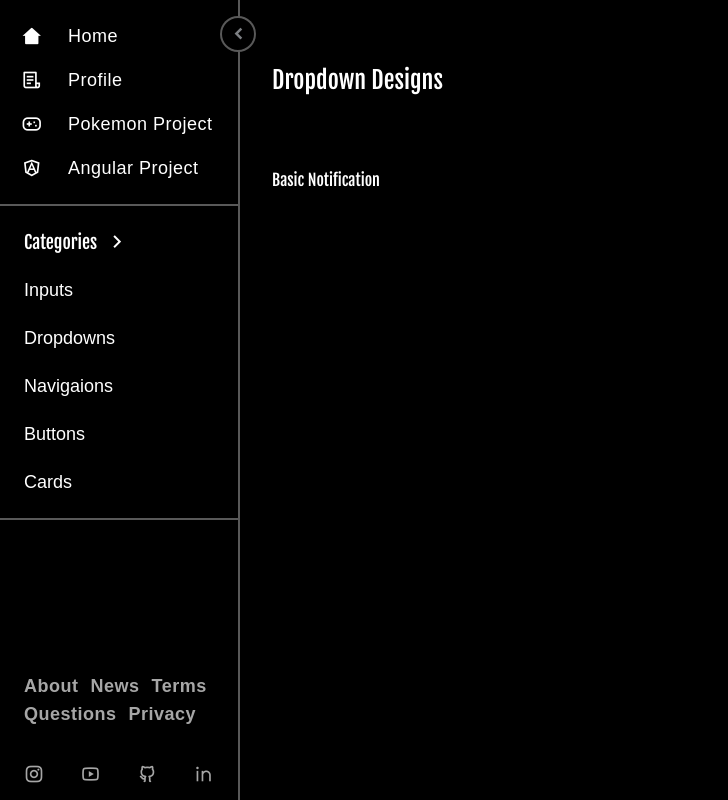
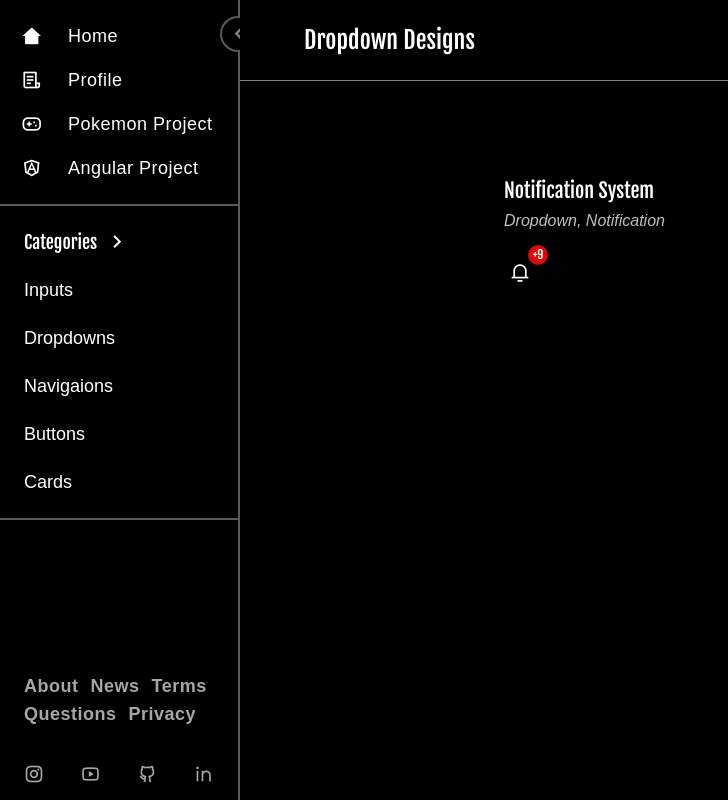
Before and after one commit to povertycycle/design-portfolio, a Next.js app: page /design-portfolio/designs/dropdowns in a window 1280 px wide. Shown: the whole page, without its empty margins (0-728 px from the left). Built offline with nearby package versions, Linux system fonts and the light colour scheme; a web font is replaced by a local one.

Commit message:
notification system

```diff
--- a/src/features/designs/dropdowns/DropdownDesigns.tsx
+++ b/src/features/designs/dropdowns/DropdownDesigns.tsx
@@ -1,18 +1,17 @@
-import { LabelInput } from "@/src/libraries/components/inputs/LabelInput";
-import { LabelPasswordInput } from "@/src/libraries/components/inputs/LabelPasswordInput";
-import { PasswordInput } from "@/src/libraries/components/inputs/PasswordInput";
-import { PinInput } from "@/src/libraries/components/inputs/PinInput";
-import { SearchInput } from "@/src/libraries/components/inputs/SearchInput";
-import { UnderlinedInput } from "@/src/libraries/components/inputs/UnderlinedInput";
+import { NotificationSystem } from "@/src/libraries/components/dropdowns/NotificationSystem";
 
 export const DropdownDesigns: React.FC = () => {
     return (
-        <div className="w-full h-full flex flex-col px-8 py-16 text-white">
-            <h1 className="text-2xl">Dropdown Designs</h1>
-            <div className="h-full overflow-y-auto sleek-scroll w-full flex flex-col mt-16 gap-12">
-                <div className="grid grid-cols-[216px_auto] gap-6 h-10 content-evenly ">
-                    <span className="my-auto">Basic Notification</span>
-                </div>
+        <div className="h-full pb-24 text-white w-full overflow-y-auto sleek-scroll ">
+            <h1 className="text-2xl px-16 pt-6 pb-6 mb-24 w-full z-50 sticky top-0 bg-black border-b border-white/50">
+                Dropdown Designs
+            </h1>
+            <div className="w-lg flex flex-col mx-auto">
+                <span className="my-auto text-xl">Notification System</span>
+                <span className="opacity-75 italic text-base mt-1 mb-6 font-smooch">
+                    Dropdown, Notification
+                </span>
+                <NotificationSystem />
             </div>
         </div>
     );
--- a/src/features/designs/inputs/InputDesigns.tsx
+++ b/src/features/designs/inputs/InputDesigns.tsx
@@ -18,7 +18,7 @@ export const InputDesigns: React.FC = () => {
                 </span>
                 <UnderlinedInput placeholder="Fullname" />
             </div>
-            <div className="my-24 w-full h-px bg-white/25" />
+            <div className="my-24 w-full h-px bg-white/35" />
             <div className="w-lg flex flex-col mx-auto">
                 <span className="my-auto text-xl">Password Input</span>
                 <span className="opacity-75 italic text-base mt-1 mb-2 font-smooch">
@@ -26,7 +26,7 @@ export const InputDesigns: React.FC = () => {
                 </span>
                 <PasswordInput />
             </div>
-            <div className="my-24 w-full h-px bg-white/25" />
+            <div className="my-24 w-full h-px bg-white/35" />
             <div className="w-lg flex flex-col mx-auto">
                 <span className="my-auto text-xl">Labelled Input</span>
                 <span className="opacity-75 italic text-base mt-1 mb-8 font-smooch">
@@ -35,7 +35,7 @@ export const InputDesigns: React.FC = () => {
                 </span>
                 <LabelInput placeholder="Fullname" />
             </div>
-            <div className="my-24 w-full h-px bg-white/25" />
+            <div className="my-24 w-full h-px bg-white/35" />
             <div className="w-lg flex flex-col mx-auto">
                 <span className="my-auto text-xl">Labelled Password Input</span>
                 <span className="opacity-75 italic text-base mt-1 mb-8 font-smooch">
@@ -43,7 +43,7 @@ export const InputDesigns: React.FC = () => {
                 </span>
                 <LabelPasswordInput />
             </div>
-            <div className="my-24 w-full h-px bg-white/25" />
+            <div className="my-24 w-full h-px bg-white/35" />
             <div className="w-lg flex flex-col mx-auto">
                 <span className="my-auto text-xl">Input Search</span>
                 <span className="opacity-75 italic text-base mt-1 mb-8 font-smooch">
@@ -51,7 +51,7 @@ export const InputDesigns: React.FC = () => {
                 </span>
                 <SearchInput placeholder="Search name" />
             </div>
-            <div className="my-24 w-full h-px bg-white/25" />
+            <div className="my-24 w-full h-px bg-white/35" />
             <div className="w-lg flex flex-col mx-auto">
                 <span className="my-auto text-xl">Input Pin</span>
                 <span className="opacity-75 italic text-base mt-1 mb-8 font-smooch">
--- a/src/libraries/components/dropdowns/NotificationSystem.tsx
+++ b/src/libraries/components/dropdowns/NotificationSystem.tsx
@@ -6,50 +6,60 @@ export const NotificationSystem: React.FC = () => {
     const { isFocused, ref, focus } = useBlur();
 
     return (
-        <div ref={ref} className="relative flex flex-col">
+        <div ref={ref} className="w-8 h-8 relative flex flex-col">
             <div
                 onClick={focus}
-                className="h-full aspect-square rounded-full cursor-pointer hover:bg-white/20 text-white flex items-center justify-center"
+                className="h-8 w-8 rounded-full cursor-pointer hover:bg-white/20 text-white flex items-center justify-center"
             >
                 <i className="ri-notification-3-line text-xl" />
             </div>
-            <div className="absolute -top-0.5 -right-0.5 text-xs translate-x-1/2 -translate-y-1/2 w-5 h-5 rounded-full flex items-center justify-center bg-red-5 text-white">
-                +99
+            <div className="absolute -top-0.5 -right-0.5 text-xs translate-x-1/2 -translate-y-1/2 w-5 h-5 rounded-full flex items-center justify-center bg-red-error text-white">
+                +9
             </div>
             {isFocused && <NotifTab />}
         </div>
     );
 };
 
+type Notification = "news" | "updates";
+
 const NotifTab: React.FC = () => {
-    const [tab, setTab] = useState<string>("news");
+    const [tab, setTab] = useState<Notification>("news");
+
+    const select = (newTab: Notification) => () => setTab(newTab);
 
     return (
-        <div className="w-80 flex flex-col mt-4 bg-white/10 p-2 absolute top-full right-0 border-2 border-white/30 rounded-md">
+        <div className="w-80 flex flex-col mt-4 bg-white/10 p-2 absolute top-full left-0 border-2 border-white/30 rounded-md">
             <div className="flex w-full gap-2">
+                {(["news", "updates"] as Notification[]).map((option) => (
                     <div
-                    onClick={() => setTab("news")}
+                        key={option}
+                        onClick={select(option)}
                         className={`text-center w-full border-b cursor-pointer pb-1 ${
-                        tab === "news"
+                            tab === option
                                 ? "border-white text-white/90"
                                 : "border-white/60 hover:border-white/80 text-white/60 hover:text-white/80"
                         }`}
                     >
-                    News
+                        <span className="capitalize">{option}</span>
                     </div>
-                <div
-                    onClick={() => setTab("updates")}
-                    className={`text-center w-full border-b cursor-pointer pb-1 ${
-                        tab === "updates"
-                            ? "border-white text-white/90"
-                            : "border-white/60 hover:border-white/80 text-white/60 hover:text-white/80"
-                    }`}
-                >
-                    Updates
+                ))}
+            </div>
+            <div>
+                {tab === "news" && <News />}
+                {tab === "updates" && <Updates />}
+                <div className="my-2 text-center text-white/80 text-sm">
+                    <span className="opacity-80 hover:opacity-100 cursor-pointer">
+                        Read more
+                    </span>
                 </div>
             </div>
-            <div>
-                {tab === "news" && (
+        </div>
+    );
+};
+
+const News: React.FC = () => {
+    return (
         <div className="w-full flex flex-col gap-1 p-1 mt-3 text-white/90 font-smooch text-xl font-medium">
             {[
                 {
@@ -68,8 +78,7 @@ const NotifTab: React.FC = () => {
                 },
                 {
                     time: "2026-05-01T11:27:18.996Z",
-                                message:
-                                    "Your commission work has been accepted!",
+                    message: "Your commission work has been accepted!",
                 },
                 {
                     avatar: "pexels-franco30-11130920-mini.jpg",
@@ -84,7 +93,7 @@ const NotifTab: React.FC = () => {
                     {avatar && (
                         <img
                             className="h-8 w-8 rounded-full my-auto object-cover"
-                                        src={`/img/_mock/${avatar}`}
+                            src={`/design-portfolio/img/${avatar}`}
                             alt={avatar}
                         />
                     )}
@@ -97,8 +106,11 @@ const NotifTab: React.FC = () => {
                 </div>
             ))}
         </div>
-                )}
-                {tab === "updates" && (
+    );
+};
+
+const Updates: React.FC = () => {
+    return (
         <div className="w-full flex flex-col gap-1 p-1 mt-3 text-white/90 font-smooch text-xl font-medium">
             {[
                 {
@@ -127,13 +139,5 @@ const NotifTab: React.FC = () => {
                 </div>
             ))}
         </div>
-                )}
-                <div className="my-2 text-center text-white/80 text-sm">
-                    <span className="opacity-80 hover:opacity-100 cursor-pointer">
-                        Read more
-                    </span>
-                </div>
-            </div>
-        </div>
     );
 };
```
Lines whose indentation alone changed are shown as unchanged.
